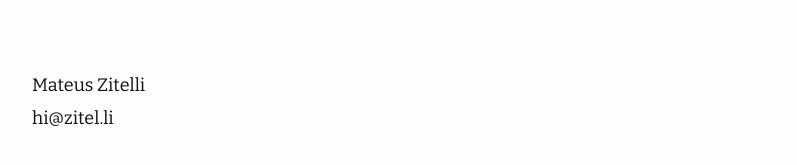
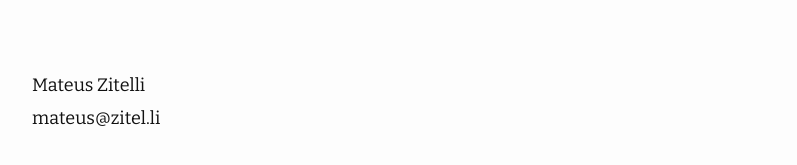
Before and after one commit to MateusZitelli/mateuszitelli.github.io, a Jekyll site: the page built from about.md, in a window 1280 px wide. Shown: the part 731-896 px from the top of the page, without its empty margins (238-1035 px from the left). Built offline with Jekyll 4.4.1, drawn with Linux system fonts in a browser that asks for light colours; nearby versions of some CDN libraries.

Commit message:
Update url

```diff
--- a/_config.yml
+++ b/_config.yml
@@ -1,7 +1,7 @@
 title: Mateus Zitelli # The title of the blog
 author: Mateus Zitelli # Your name
-email: hi@zitel.li # your email shown in the footer
-url: https://zitel.li/ # this is your site's root address.
+email: mateus@zitel.li # your email shown in the footer
+url: https://mateuszitelli.github.io/ # this is your site's root address.
 description: > # this means to ignore newlines until "show_excerpts:"
   Learning by doing and sharing.
 favicon: "./favicon.ico" # set the favicon of the site
```
